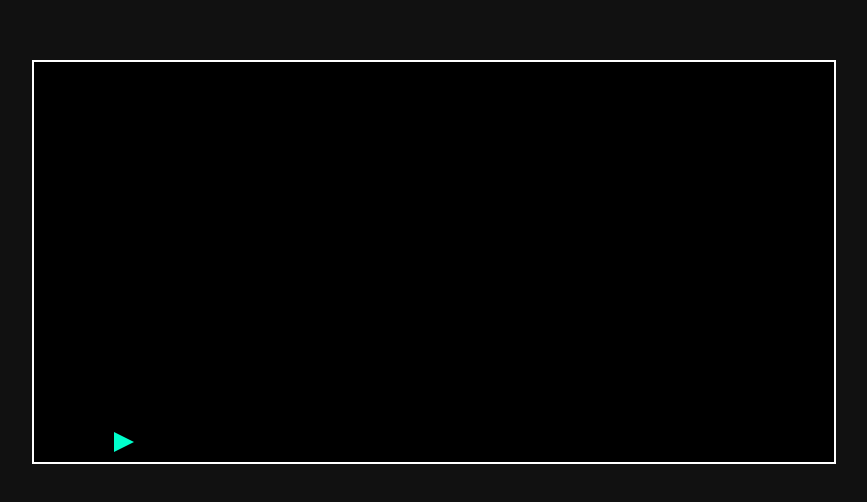
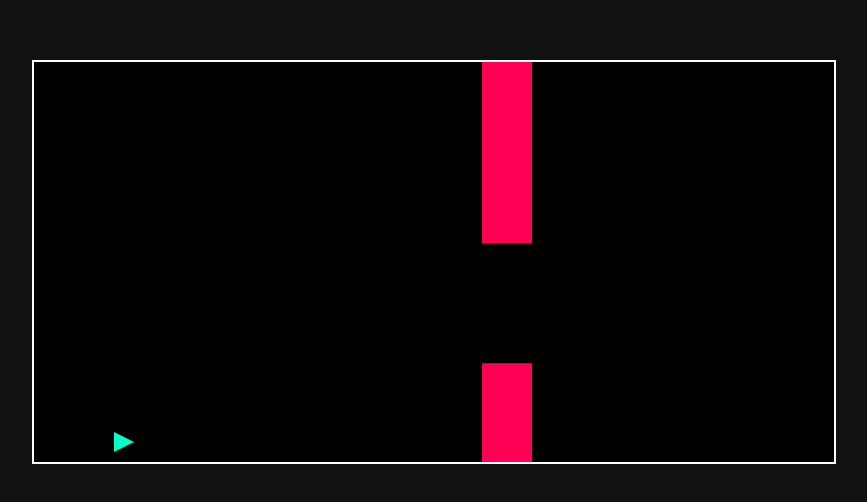
Before and after one commit to verma-mannat/Game, a plain HTML site: page index.html in a window 1280 px wide. Shown: the part 138-640 px from the top of the page, without its empty margins (206-1073 px from the left). Drawn offline with Linux system fonts and the light colour scheme.

Commit message:
Refactor game logic and obstacle handling

```diff
--- a/index.html
+++ b/index.html
@@ -23,6 +23,7 @@
 <body>
 
     <canvas id="gameCanvas" width="800" height="400"></canvas>
+
     <script>
         const canvas = document.getElementById("gameCanvas");
         const ctx = canvas.getContext("2d");
@@ -33,20 +34,26 @@
             y: 200,
             size: 20,
             color: "#00ffcc",
-            speed: 5 // How fast the player moves up/down
+            speed: 5
         };
 
-        // Track if the button/mouse is being pressed
+        // --- OBSTACLE CONFIGURATION ---
+        const obstacle = {
+            x: canvas.width,    // Start off-screen on the right
+            width: 50,          // Width of the obstacles
+            gap: 120,           // Size of the gap to fly through
+            gapY: 150,          // Vertical position of the gap
+            speed: 4,           // Speed moving left
+            color: "#ff0055"    // Neon pink color
+        };
+
         let isPressed = false;
 
         // --- INPUT LISTENERS ---
-        // Mouse/Touch controls
         window.addEventListener("mousedown", () => isPressed = true);
         window.addEventListener("mouseup", () => isPressed = false);
         window.addEventListener("touchstart", () => isPressed = true);
         window.addEventListener("touchend", () => isPressed = false);
-
-        // Keyboard controls (Spacebar)
         window.addEventListener("keydown", (e) => {
             if (e.code === "Space") isPressed = true;
         });
@@ -55,20 +62,40 @@
         });
 
         function updatePlayer() {
-            // If pressed, move UP. If not, move DOWN.
             if (isPressed) {
                 player.y -= player.speed;
             } else {
                 player.y += player.speed;
             }
 
-            // Prevent player from leaving the screen (boundaries)
-            if (player.y < player.size) {
-                player.y = player.size;
+            if (player.y < player.size) player.y = player.size;
+            if (player.y > canvas.height - player.size) player.y = canvas.height - player.size;
+        }
+
+        // --- UPDATE OBSTACLES ---
+        function updateObstacles() {
+            // Move obstacle to the left
+            obstacle.x -= obstacle.speed;
+
+            // If obstacle goes off-screen, reset it to the right with a new random gap position
+            if (obstacle.x + obstacle.width < 0) {
+                obstacle.x = canvas.width;
+                // Random gap height, keeping it away from the extreme edges
+                obstacle.gapY = Math.random() * (canvas.height - obstacle.gap - 100) + 50;
             }
-            if (player.y > canvas.height - player.size) {
-                player.y = canvas.height - player.size;
-            }
+        }
+
+        // --- DRAW OBSTACLES ---
+        function drawObstacles() {
+            ctx.fillStyle = obstacle.color;
+
+            // Top obstacle
+            ctx.fillRect(obstacle.x, 0, obstacle.width, obstacle.gapY);
+
+            // Bottom obstacle
+            const bottomObstacleY = obstacle.gapY + obstacle.gap;
+            const bottomObstacleHeight = canvas.height - bottomObstacleY;
+            ctx.fillRect(obstacle.x, bottomObstacleY, obstacle.width, bottomObstacleHeight);
         }
 
         function drawPlayer() {
@@ -82,21 +109,22 @@
         }
 
         function gameLoop() {
-            // Clear the screen
             ctx.clearRect(0, 0, canvas.width, canvas.height);
 
-            // Update positions
+            // Update
             updatePlayer();
+            updateObstacles();
 
-            // Draw everything
+            // Draw
+            drawObstacles();
             drawPlayer();
 
             requestAnimationFrame(gameLoop);
         }
 
-        // Start the game
         gameLoop();
     </script>
 
+
 </body>
 </html>
```
